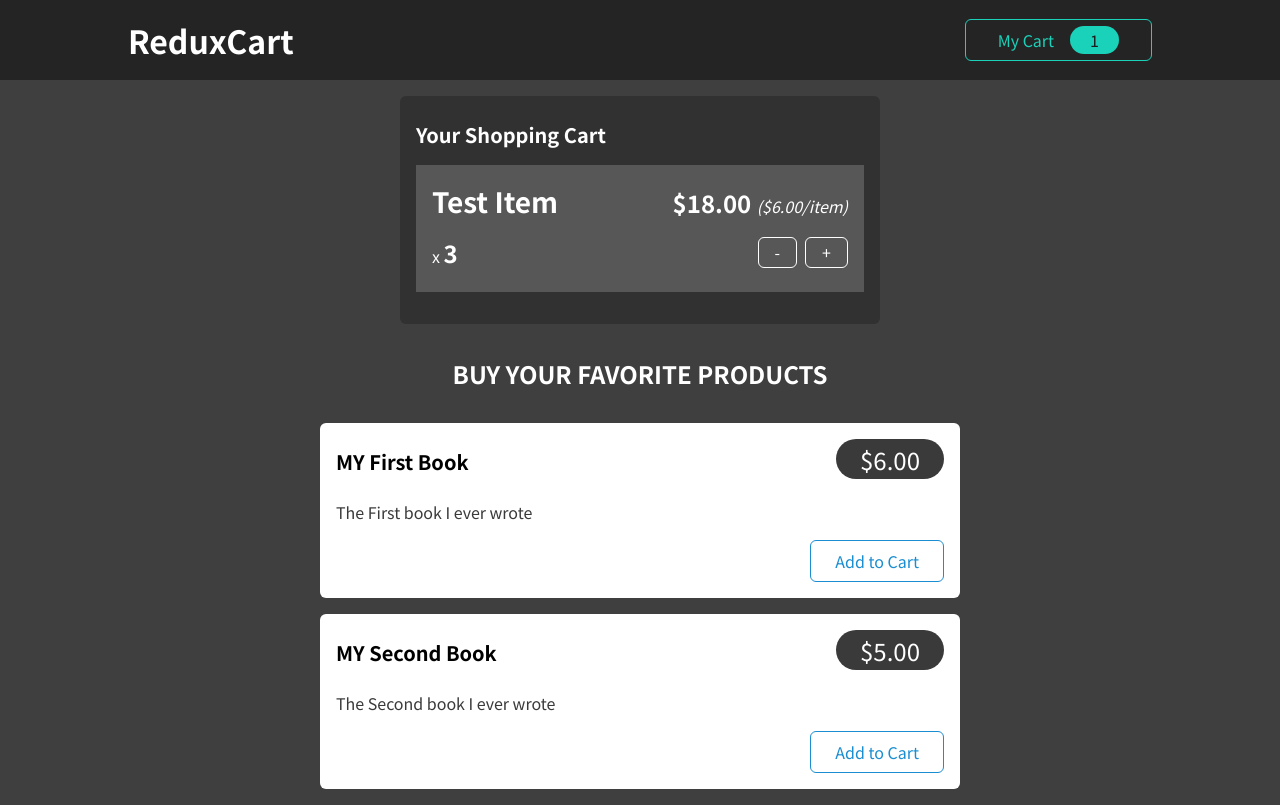
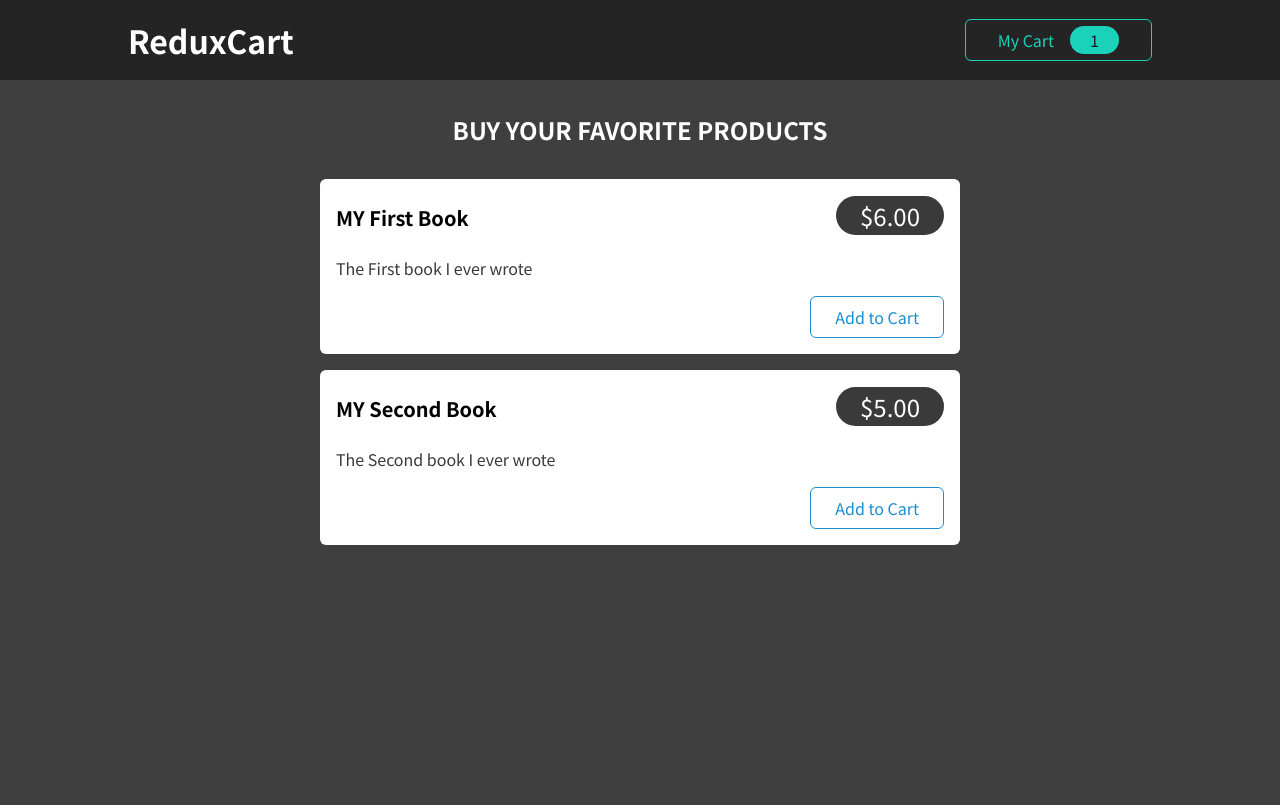
Before and after one commit to ic5594/ReduxHarder_pr, a React (Create React App) app: page / in a window 1280 px wide. Built offline with nearby package versions, Linux system fonts and the light colour scheme.

Commit message:
redux 데이터 가지고 장바구니 내용 onOff

```diff
--- a/src/App.js
+++ b/src/App.js
@@ -1,11 +1,14 @@
 import Cart from './components/Cart/Cart';
 import Layout from './components/Layout/Layout';
 import Products from './components/Shop/Products';
+import { useSelector } from 'react-redux';
 
 function App() {
+  const showCart = useSelector(state => state.ui.cartIsVisible)
+
   return (
     <Layout>
-      <Cart />
+      {showCart && <Cart />}
       <Products />
     </Layout>
   );
```
